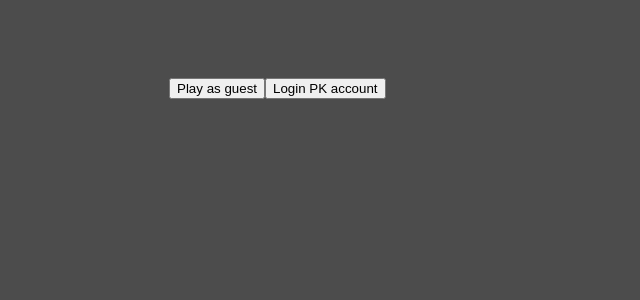
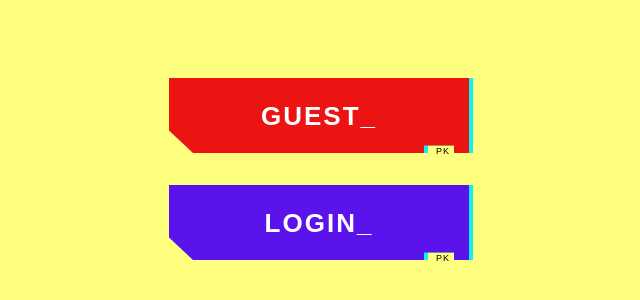
Before and after one commit to briuin/pk-connect, a React app: page / in a window 1280 px wide. Shown: the part 222-522 px from the top of the page, without its empty margins (321-961 px from the left). Built offline with nearby package versions, Linux system fonts and the light colour scheme; what single-spa-react would draw is missing.

Commit message:
add button style

```diff
--- a/public/index.html
+++ b/public/index.html
@@ -1,6 +1,8 @@
 <!DOCTYPE html>
 <html>
-  <head></head>
+  <head>
+    <meta name="viewport" content="width=device-width, initial-scale=1" >
+  </head>
   <body>
     <div id="_pk-connect-dev-root"></div>
   </body>
--- a/src/components/ConnectionStatus.css
+++ b/src/components/ConnectionStatus.css
@@ -16,10 +16,283 @@
   position: absolute;
   width: 100%;
   height: 100%;
-  background: rgba(0, 0, 0, 0.7);
+  background: rgba(255, 255, 0, 0.5);
 }
 .pkc-modal-content {
   z-index: 1;
   width: 300px;
   height: 200px;
 }
+
+body .cybr-btn + .cybr-btn {
+  margin-top: 2rem;
+}
+
+.cybr-btn {
+  --primary: hsl(
+    var(--primary-hue),
+    85%,
+    calc(var(--primary-lightness, 50) * 1%)
+  );
+  --shadow-primary: hsl(var(--shadow-primary-hue), 90%, 50%);
+  --primary-hue: 0;
+  --primary-lightness: 50;
+  --color: hsl(0, 0%, 100%);
+  --font-size: 26px;
+  --shadow-primary-hue: 180;
+  --label-size: 9px;
+  --shadow-secondary-hue: 60;
+  --shadow-secondary: hsl(var(--shadow-secondary-hue), 90%, 60%);
+  --clip: polygon(
+    0 0,
+    100% 0,
+    100% 100%,
+    95% 100%,
+    95% 90%,
+    85% 90%,
+    85% 100%,
+    8% 100%,
+    0 70%
+  );
+  --border: 4px;
+  --shimmy-distance: 5;
+  --clip-one: polygon(
+    0 2%,
+    100% 2%,
+    100% 95%,
+    95% 95%,
+    95% 90%,
+    85% 90%,
+    85% 95%,
+    8% 95%,
+    0 70%
+  );
+  --clip-two: polygon(
+    0 78%,
+    100% 78%,
+    100% 100%,
+    95% 100%,
+    95% 90%,
+    85% 90%,
+    85% 100%,
+    8% 100%,
+    0 78%
+  );
+  --clip-three: polygon(
+    0 44%,
+    100% 44%,
+    100% 54%,
+    95% 54%,
+    95% 54%,
+    85% 54%,
+    85% 54%,
+    8% 54%,
+    0 54%
+  );
+  --clip-four: polygon(
+    0 0,
+    100% 0,
+    100% 0,
+    95% 0,
+    95% 0,
+    85% 0,
+    85% 0,
+    8% 0,
+    0 0
+  );
+  --clip-five: polygon(
+    0 0,
+    100% 0,
+    100% 0,
+    95% 0,
+    95% 0,
+    85% 0,
+    85% 0,
+    8% 0,
+    0 0
+  );
+  --clip-six: polygon(
+    0 40%,
+    100% 40%,
+    100% 85%,
+    95% 85%,
+    95% 85%,
+    85% 85%,
+    85% 85%,
+    8% 85%,
+    0 70%
+  );
+  --clip-seven: polygon(
+    0 63%,
+    100% 63%,
+    100% 80%,
+    95% 80%,
+    95% 80%,
+    85% 80%,
+    85% 80%,
+    8% 80%,
+    0 70%
+  );
+  font-family: "Cyber", sans-serif;
+  color: var(--color);
+  cursor: pointer;
+  background: transparent;
+  text-transform: uppercase;
+  font-size: var(--font-size);
+  outline: transparent;
+  letter-spacing: 2px;
+  position: relative;
+  font-weight: 700;
+  border: 0;
+  min-width: 300px;
+  height: 75px;
+  line-height: 75px;
+  transition: background 0.2s;
+}
+
+.cybr-btn:hover {
+  --primary: hsl(
+    var(--primary-hue),
+    85%,
+    calc(var(--primary-lightness, 50) * 0.8%)
+  );
+}
+.cybr-btn:active {
+  --primary: hsl(
+    var(--primary-hue),
+    85%,
+    calc(var(--primary-lightness, 50) * 0.6%)
+  );
+}
+
+.cybr-btn:after,
+.cybr-btn:before {
+  content: "";
+  position: absolute;
+  top: 0;
+  left: 0;
+  right: 0;
+  bottom: 0;
+  clip-path: var(--clip);
+  z-index: -1;
+}
+
+.cybr-btn:before {
+  background: var(--shadow-primary);
+  transform: translate(var(--border), 0);
+}
+
+.cybr-btn:after {
+  background: var(--primary);
+}
+
+.cybr-btn__tag {
+  position: absolute;
+  padding: 1px 4px;
+  letter-spacing: 1px;
+  line-height: 1;
+  bottom: -5%;
+  right: 5%;
+  font-weight: normal;
+  color: hsl(0, 0%, 0%);
+  font-size: var(--label-size);
+}
+
+.cybr-btn__glitch {
+  position: absolute;
+  top: calc(var(--border) * -1);
+  left: calc(var(--border) * -1);
+  right: calc(var(--border) * -1);
+  bottom: calc(var(--border) * -1);
+  background: var(--shadow-primary);
+  text-shadow: 2px 2px var(--shadow-primary), -2px -2px var(--shadow-secondary);
+  clip-path: var(--clip);
+  animation: glitch 2s infinite;
+  display: none;
+}
+
+.cybr-btn:hover .cybr-btn__glitch {
+  display: block;
+}
+
+.cybr-btn__glitch:before {
+  content: "";
+  position: absolute;
+  top: calc(var(--border) * 1);
+  right: calc(var(--border) * 1);
+  bottom: calc(var(--border) * 1);
+  left: calc(var(--border) * 1);
+  clip-path: var(--clip);
+  background: var(--primary);
+  z-index: -1;
+}
+
+@keyframes glitch {
+  0% {
+    clip-path: var(--clip-one);
+  }
+  2%,
+  8% {
+    clip-path: var(--clip-two);
+    transform: translate(calc(var(--shimmy-distance) * -1%), 0);
+  }
+  6% {
+    clip-path: var(--clip-two);
+    transform: translate(calc(var(--shimmy-distance) * 1%), 0);
+  }
+  9% {
+    clip-path: var(--clip-two);
+    transform: translate(0, 0);
+  }
+  10% {
+    clip-path: var(--clip-three);
+    transform: translate(calc(var(--shimmy-distance) * 1%), 0);
+  }
+  13% {
+    clip-path: var(--clip-three);
+    transform: translate(0, 0);
+  }
+  14%,
+  21% {
+    clip-path: var(--clip-four);
+    transform: translate(calc(var(--shimmy-distance) * 1%), 0);
+  }
+  25% {
+    clip-path: var(--clip-five);
+    transform: translate(calc(var(--shimmy-distance) * 1%), 0);
+  }
+  30% {
+    clip-path: var(--clip-five);
+    transform: translate(calc(var(--shimmy-distance) * -1%), 0);
+  }
+  35%,
+  45% {
+    clip-path: var(--clip-six);
+    transform: translate(calc(var(--shimmy-distance) * -1%));
+  }
+  40% {
+    clip-path: var(--clip-six);
+    transform: translate(calc(var(--shimmy-distance) * 1%));
+  }
+  50% {
+    clip-path: var(--clip-six);
+    transform: translate(0, 0);
+  }
+  55% {
+    clip-path: var(--clip-seven);
+    transform: translate(calc(var(--shimmy-distance) * 1%), 0);
+  }
+  60% {
+    clip-path: var(--clip-seven);
+    transform: translate(0, 0);
+  }
+  31%,
+  61%,
+  100% {
+    clip-path: var(--clip-four);
+  }
+}
+
+.cybr-btn:nth-of-type(2) {
+  --primary-hue: 260;
+}
--- a/src/components/ConnectionStatus.js
+++ b/src/components/ConnectionStatus.js
@@ -6,7 +6,7 @@ import {
   createGenerateClassName,
 } from "@material-ui/core/styles";
 import singleSpaReact from "single-spa-react";
-import './ConnectionStatus.css';
+import "./ConnectionStatus.css";
 import jwt_decode from "jwt-decode";
 import ConnectionService from "../services/connection.service";
 
@@ -78,27 +78,48 @@ export default function ConnectionStatus() {
     })
       .then((response) => response.json())
       .then((data) => {
-        localStorage.setItem("token", JSON.stringify({value: data.access_token}));
+        localStorage.setItem(
+          "token",
+          JSON.stringify({ value: data.access_token })
+        );
         setToken(data.access_token);
         ConnectionService.setUser(jwt_decode(data.access_token));
-      }).finally(() => {
+      })
+      .finally(() => {
         isLoading = false;
       });
   }
 
   return (
-      <React.Fragment>
-        {token && <div className='pkc-status'>connected</div>}
-        {!token && (
-          <div className='pkc-modal'>
-            <div className='pkc-modal-overlay'></div>
-            <div className='pkc-modal-content'>
-              <button onClick={play}>Play as guest</button>
-              <button onClick={login}>Login PK account</button>
-            </div>
+    <React.Fragment>
+      {token && <div className="pkc-status">connected</div>}
+      {!token && (
+        <div className="pkc-modal">
+          <div className="pkc-modal-overlay"></div>
+          <div className="pkc-modal-content">
+            <button className="cybr-btn" onClick={play}>
+              Guest<span aria-hidden>_</span>
+              <span aria-hidden class="cybr-btn__glitch">
+                Guest_
+              </span>
+              <span aria-hidden class="cybr-btn__tag">
+                PK
+              </span>
+            </button>
+            <button className="cybr-btn" onClick={login}>
+              {" "}
+              Login<span aria-hidden>_</span>
+              <span aria-hidden class="cybr-btn__glitch">
+                Login_
+              </span>
+              <span aria-hidden class="cybr-btn__tag">
+                PK
+              </span>
+            </button>
           </div>
-        )}
-      </React.Fragment>
+        </div>
+      )}
+    </React.Fragment>
   );
 }
 
```
Also changed, not shown: 2 other files (tests, documents, lock files or other folders).
